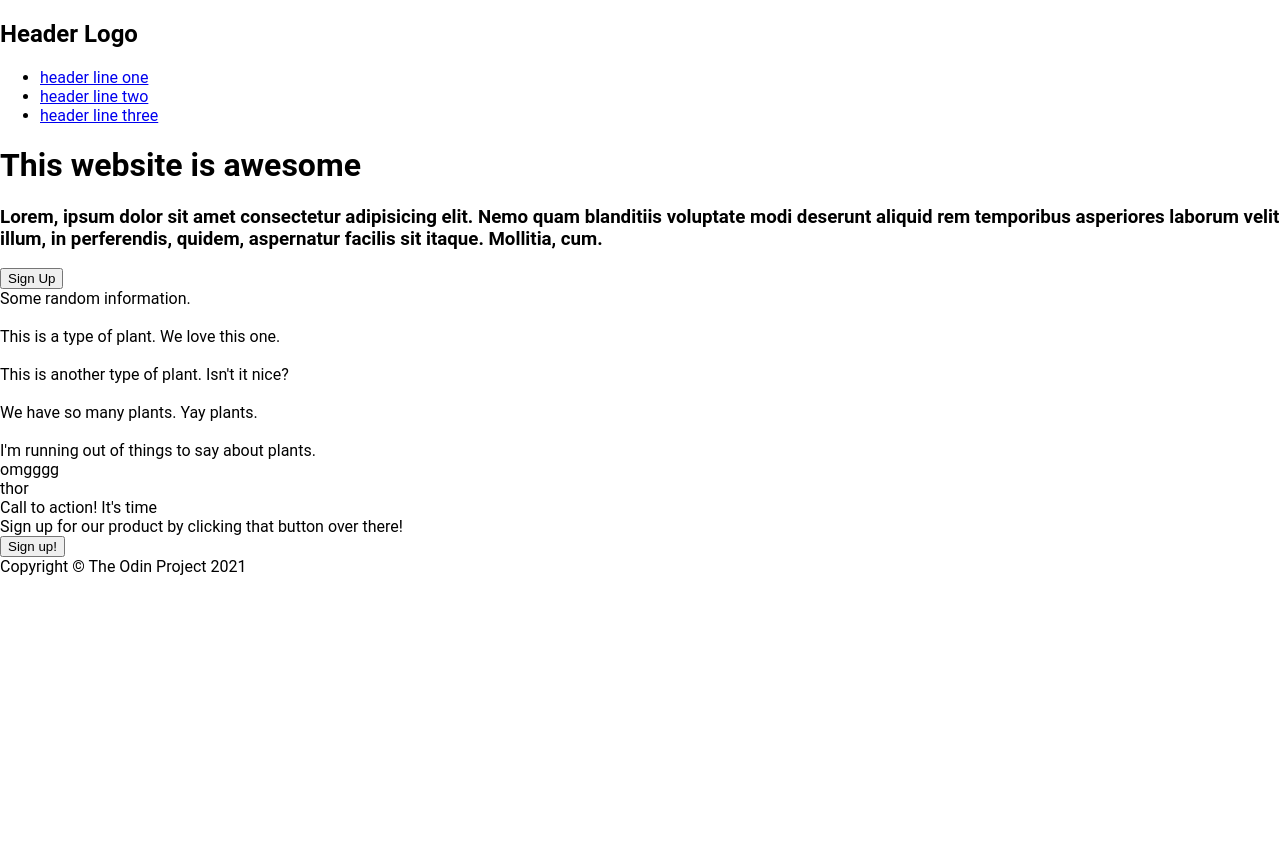
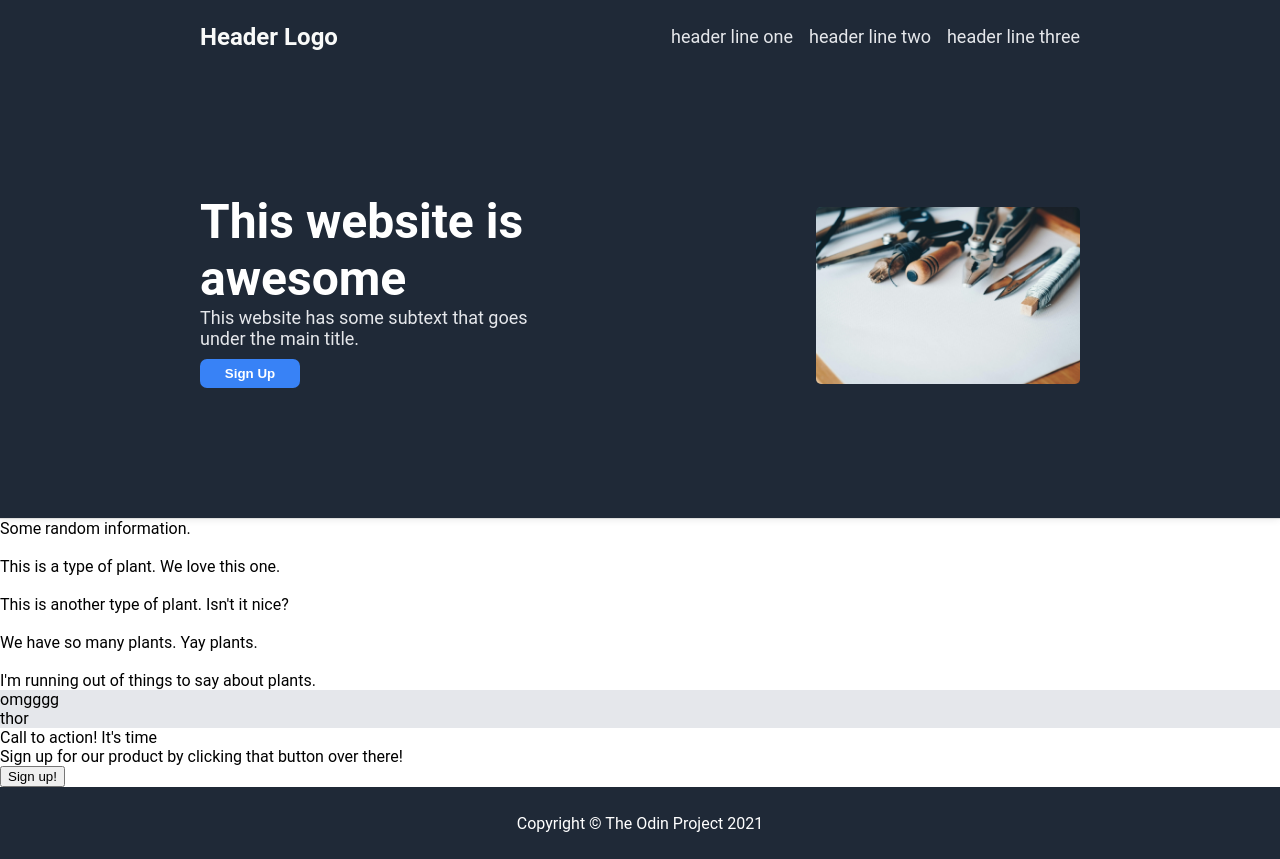
Before and after one commit to AditiPatel25/landing-page, a plain HTML site: page index.html in a window 1280 px wide. Before the commit the page ends 820 px from the top, so only its background shows below. Drawn offline with Linux system fonts and the light colour scheme.

Commit message:
finished html and css for header and footer sections

```diff
--- a/index.html
+++ b/index.html
@@ -10,20 +10,25 @@
 
 <body>
     <div class="header">
-        <h2>Header Logo</h2>
+
+        <div class="top-header">
+            <div class="logo">Header Logo</div>
             <ul class="header-links">
                 <li><a href="https://google.com">header line one</a></li>
                 <li><a href="https://google.com">header line two</a></li>
                 <li><a href="https://google.com">header line three</a></li>
             </ul>
+        </div>
+
+        <div class="bottom-header">
+            <div class="header-text">
                 <h1>This website is awesome</h1>
-        <h3>Lorem, ipsum dolor sit amet consectetur adipisicing elit.
-            Nemo quam blanditiis voluptate modi deserunt aliquid rem
-            temporibus asperiores laborum velit illum, in perferendis,
-            quidem, aspernatur facilis sit itaque. Mollitia, cum.
-        </h3>
-        <button>Sign Up</button>
-        <img src="" alt="">
+                <div class="second-text">This website has some subtext that goes under the main title.</div>
+                <button class="sign-up-header-button">Sign Up</button>
+            </div>
+            <img class="header-image" src="./images/header-image.jpg" alt="art tools">
+        </div>
+
     </div>
     <div class="random info">
         <div class="text">Some random information.</div>
--- a/styles.css
+++ b/styles.css
@@ -1,5 +1,107 @@
+/* BODY */
 body {
     font-family: "Roboto", sans-serif;
     margin: 0;
     min-height: 100vh;
-  }
+}
+
+/* HEADER SECTION */
+.header {
+    background-color: #1F2937;
+    border-bottom: 1px solid #ddd;
+    box-shadow: 0 0 8px rgba(0, 0, 0, .1);
+    padding: 10px 200px;
+    padding-bottom: 100px;
+    color: white;
+}
+
+ul {
+    list-style: none;
+}
+
+.top-header {
+    display: flex;
+    justify-content: space-between;
+    align-items: center;
+}
+
+.logo {
+    display: flex;
+    align-items: center;
+    gap: 15px;
+    font-size: 24px;
+    font-weight: bold;
+    color: #f9faf9;
+}
+
+.header-links {
+    display: flex;
+    align-items: center;
+    gap: 16px;
+    justify-content: flex-end;
+}
+
+h1 {
+    font-size: 48px;
+    margin-top: 100px;
+    margin-bottom: 0;
+}
+
+a,
+.second-text {
+    font-size: 18px;
+    text-decoration: none;
+    color: #E5E7EB;
+    margin-bottom: 10px;
+}
+
+.sign-up-header-button {
+    background-color: #3882F6;
+    color: white;
+    padding: 7px 20px;
+    border-radius: 7px;
+    border: none;
+    font-weight: bold;
+    width: 100px;
+}
+
+.bottom-header {
+    display: flex;
+    justify-content: space-between;
+    align-items: center;
+    padding: 20px 0;
+}
+
+.header-text {
+    max-width: 40%;
+    padding: 10px 0;
+}
+
+.header-image {
+    max-width: 30%;
+    height: auto;
+    width: 350px;
+    border-radius: 5px;
+    align-self: center;
+    margin-top: 110px;
+}
+
+/* QUOTE SECTION */
+.quote-section {
+    background-color: #E5E7EB;
+}
+
+/* SIGN UP SECTION */
+.sign-up-section {
+    background-color: rgb(255, 255, 255);
+}
+
+/* FOOTER */
+.footer {
+    height: 72px;
+    background-color: #1F2937;
+    color: white;
+    display: flex;
+    align-items: center;
+    justify-content: center;
+}
```
Also changed, not shown: images/header-image.jpg (added). Lines whose indentation alone changed are shown as unchanged.
